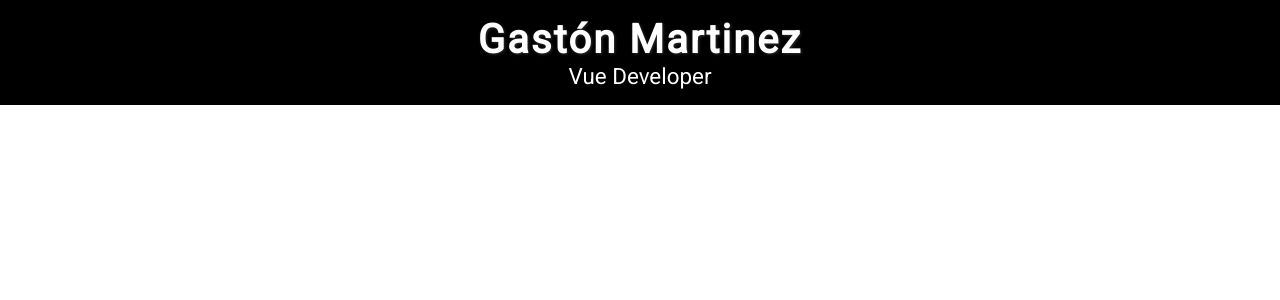
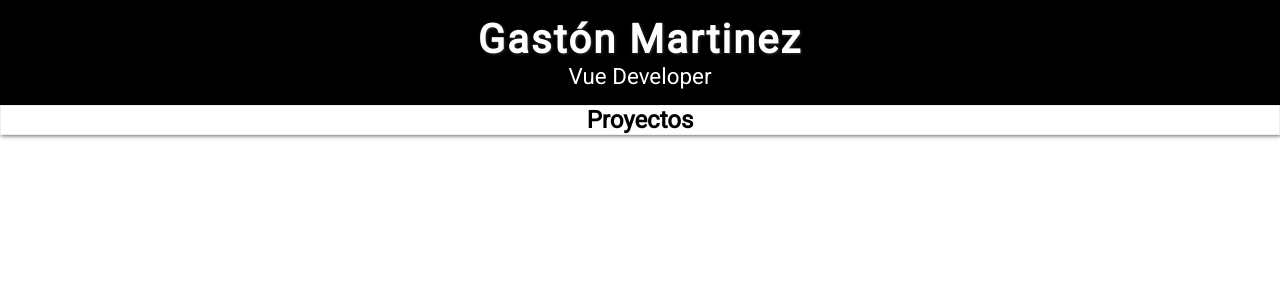
Before and after one commit to gastonm3112/portfolio-dinamico, a Vue app: page / in a window 1280 px wide. Shown: the top 300 px of the page. Built offline with nearby package versions, Linux system fonts and the light colour scheme.

Commit message:
Titulo agregado a Container

```diff
--- a/src/App.vue
+++ b/src/App.vue
@@ -1,12 +1,16 @@
 <template>
   <Header />
+
+  <Container />
 </template>
 
 <script>
+import Container from "./components/Container";
 import Header from "./components/Header";
 export default {
   components: {
     Header,
+    Container,
   },
 };
 </script>
--- a/src/components/Container.vue
+++ b/src/components/Container.vue
@@ -1,9 +1,18 @@
 <template>
-  <div id="container" class="container"></div>
+  <div id="container" class="container">
+    <h2>Proyectos</h2>
+  </div>
 </template>
 
 <script>
 export default {};
 </script>
 
-<style></style>
+<style scoped>
+.container {
+  overflow: hidden;
+  border: 1px solid #eee;
+  box-shadow: 1px 1px 4px rgba(0, 0, 0, 0.6);
+  text-align: center;
+}
+</style>
```
